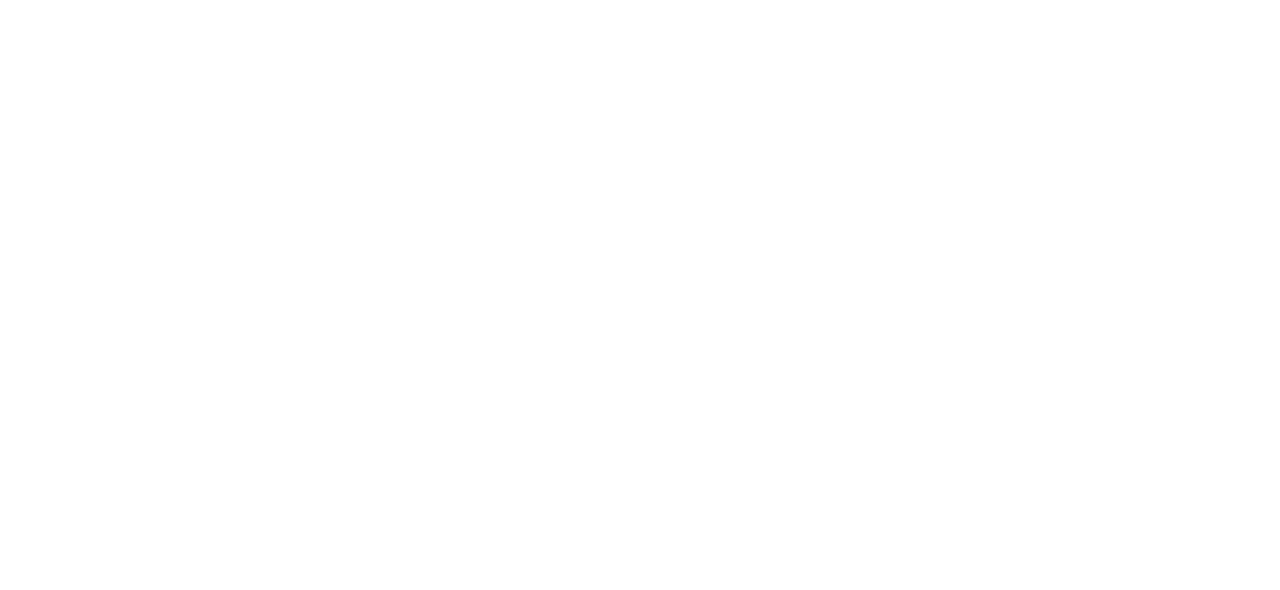
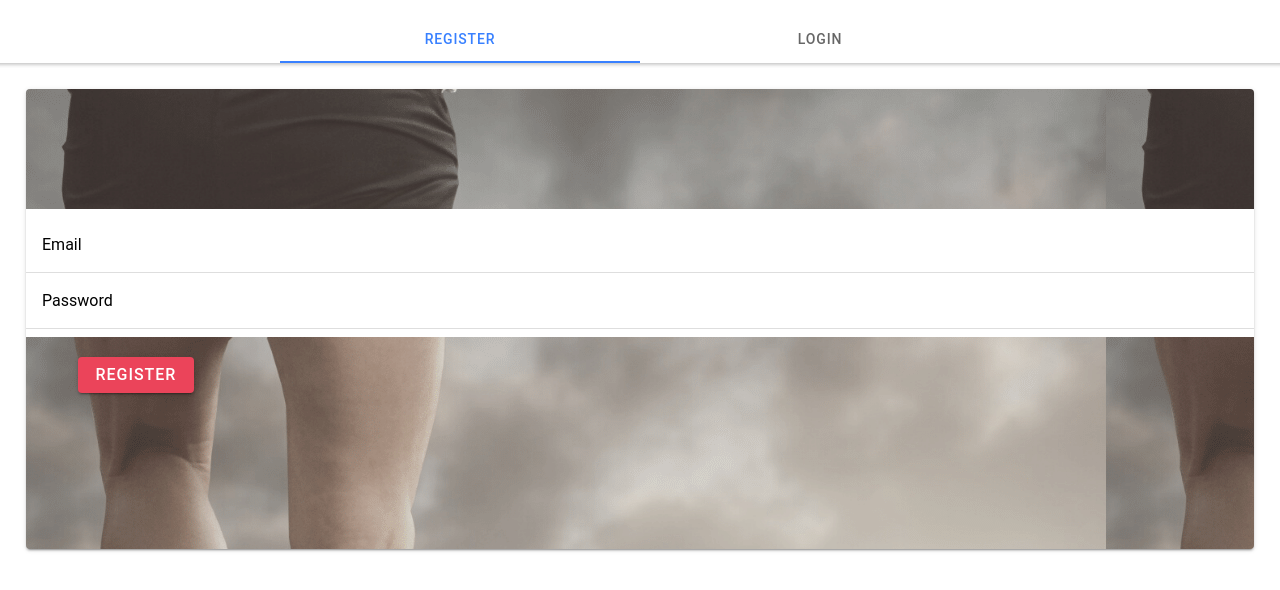
Before and after one commit to Enaturale/Exercise-App-Ionic-React, a React (Create React App) app: page /login in a window 1280 px wide. Shown: the top 590 px of the page. Built offline with nearby package versions, Linux system fonts and the light colour scheme.

Commit message:
login page design and register done

```diff
--- a/src/App.tsx
+++ b/src/App.tsx
@@ -6,6 +6,8 @@
 
 // import Home from './pages/Home';
 import Home from './pages/Home';
+import Login from './pages/Login';
+import Welcome from './pages/welcomepage';
 
 /* Core CSS required for Ionic components to work properly */
 import '@ionic/react/css/core.css';
@@ -30,11 +32,20 @@
   <IonApp>
     <IonReactRouter>
       <IonRouterOutlet>
-        <Route exact path="/home">
+        {/* <Route exact path="/home">
           <Home />
+        </Route> */}
+
+        <Route exact path="/" component={Home}>
+          {/* <Redirect to="/home" /> */}
         </Route>
-        <Route exact path="/">
-          <Redirect to="/home" />
+
+        <Route exact path="/login">
+          <Login />
+        </Route>
+
+        <Route exact path="/welcome">
+          <Welcome />
         </Route>
       </IonRouterOutlet>
     </IonReactRouter>
--- a/src/pages/Home.tsx
+++ b/src/pages/Home.tsx
@@ -1,52 +1,27 @@
 import { IonButton, IonContent, IonFab, IonFabButton, IonFabList, IonHeader, IonIcon, IonPage, IonText, IonTitle, IonToolbar, useIonActionSheet } from '@ionic/react';
-import ExploreContainer from '../components/ExploreContainer';
-import { add, settings, share, person, arrowForwardCircle, arrowBackCircle, arrowUpCircle, logoVimeo, logoFacebook, logoInstagram, logoTwitter } from 'ionicons/icons';
 import './Home.css';
 import fit from "../images/monday.png";
 
 const Home: React.FC = () => {
-  const [present, dismiss] = useIonActionSheet();
+
   return (
     <IonPage   >
-      {/* <IonHeader>
-        <IonToolbar>
-          <IonTitle>Get Fit!</IonTitle>
-        </IonToolbar>
-      </IonHeader> */}
       <IonContent fullscreen  >
+        <div  style={{backgroundImage:`url(${fit})`,fontSize:'16px',height: '570px' }} >
 
-        {/* <IonText>
-        <h2 style={{color: "red", marginTop:'160px',
-        fontSize:'30px', fontVariant:}}>
-          Get FIT!
-        </h2>
-        </IonText> */}
-
-        <div style={{ height: '560px'}}>
-        <div  style={{backgroundImage:`url(${fit})`,fontSize:'16px',height: '570px' }} >
-        <div style={{}}>
           <IonText>
             <h2 style={{color: "white", fontSize: '50px', marginLeft:'50px',
             paddingTop:'140px'}}>
               Get Fit!
             </h2>
           </IonText>
-        </div>
 
-        <IonButton fill="solid" expand="block"  color="danger" onClick={() =>{}}
-        style={{fontSize:'16px', marginTop:'50px' }}>
+
+        <IonButton fill="solid" expand="block"  color="danger" routerLink="/login"
+          style={{fontSize:'16px', marginTop:'50px' }}>
           Get Started
         </IonButton>
         </div>
-
-
-        </div>
-
-
-
-
-
-
       </IonContent>
     </IonPage>
   );
--- a/src/pages/Login.css
+++ b/src/pages/Login.css
@@ -0,0 +1,21 @@
+.lgnBtn{
+    font-size: 16px;
+    align-content: center;
+    justify-content: center;
+    padding-left: 60px;
+    margin-top: 20px;
+}
+
+.regBtn{
+    font-size: 16px;
+    align-content: center;
+    justify-content: center;
+    padding-left: 50px;
+    margin-top: 20px;
+}
+
+.card{
+    font-size:'16px';
+
+
+}
--- a/src/pages/Login.tsx
+++ b/src/pages/Login.tsx
@@ -1,17 +1,85 @@
-import { IonPage, IonHeader, IonToolbar, IonTitle, IonContent } from "@ionic/react"
+import { IonPage, IonHeader, IonToolbar, IonTitle, IonContent, IonSlides,  IonSlide,
+   IonText, IonButton, IonSegment, IonSegmentButton, IonLabel, IonCard, IonList, IonItem, IonInput } from "@ionic/react"
+import fit from "../images/monday.png";
+import React, { useState } from "react";
+import './Login.css';
 
-const Home: React.FC = () => {
+
+
+// const Login: React.FC = () => {
+  const Login = () => {
+    const [registerActive, setRegisterActive] = useState<boolean>(true);
+    const [loginActive, setLoginActive] = useState<boolean>(false);
+
     return(
-        <IonPage   >
-       {/* <IonHeader>
-        <IonToolbar>
-          <IonTitle>Get Fit!</IonTitle>
-        </IonToolbar>
-      </IonHeader>  */}
-      <IonContent fullscreen  >
-          <h2>Log In</h2>
-      </IonContent>
+        <IonPage>
+          <IonHeader>
+      <IonToolbar>
+            <IonSegment  value={registerActive ? "register" : "login"} style={{paddingTop:'15px'}}>
+              <IonSegmentButton
+                value="register"
+                onClick={() => {
+                  setLoginActive(false);
+                  setRegisterActive(true);
+                }}
+              >
+                <IonLabel>Register</IonLabel>
+              </IonSegmentButton>
+              <IonSegmentButton
+                value="login"
+                onClick={() => {
+                  setRegisterActive(false);
+                  setLoginActive(true);
+                }}
+              >
+                <IonLabel>Login</IonLabel>
+              </IonSegmentButton>
+            </IonSegment>
+          </IonToolbar>
+        </IonHeader>
+        <IonContent className="ion-padding" >
+          {registerActive ? (
+            <IonCard className="card" style={{backgroundImage:`url(${fit})`,height: '460px', paddingTop:'10px'}}>
+              <IonList style={{marginTop: '110px'}}>
+                <IonItem>
+                  <IonLabel position="floating">Email</IonLabel>
+                  <IonInput type="email"></IonInput>
+                </IonItem>
+
+                <IonItem>
+                  <IonLabel position="floating">Password</IonLabel>
+                  <IonInput type="password"></IonInput>
+                </IonItem>
+              </IonList>
+
+              <IonButton className="regBtn"  color="danger" routerLink="/welcome">
+                Register
+              </IonButton>
+            </IonCard>
+          ) : (
+            <IonCard style={{backgroundImage:`url(${fit})`,fontSize:'16px',height: '480px' }}>
+              <IonList style={{marginTop: '110px'}}>
+                <IonItem>
+                  <IonLabel position="floating">Email</IonLabel>
+                  <IonInput type="email"></IonInput>
+                </IonItem>
+
+                <IonItem>
+                  <IonLabel position="floating">Password</IonLabel>
+                  <IonInput type="password"></IonInput>
+                </IonItem>
+              </IonList>
+
+              <IonButton className="lgnBtn" color="primary" routerLink="/welcome">
+                Log In
+              </IonButton>
+            </IonCard>
+          )}
+        </IonContent>
+
       </IonPage>
     )
 
 }
+
+export default Login;
--- /dev/null
+++ b/src/pages/welcomepage.tsx
@@ -0,0 +1,20 @@
+import { IonButton, IonContent, IonFab, IonFabButton, IonFabList, IonHeader, IonIcon, IonPage, IonText, IonTitle, IonToolbar, useIonActionSheet } from '@ionic/react';
+import './welcomepage.css';
+
+
+const Welcome: React.FC = () => {
+
+  return (
+
+    <IonPage>
+        <IonContent>
+            <IonTitle>
+                <h2>Get FIT!</h2>
+            </IonTitle>
+        </IonContent>
+    </IonPage>
+
+  );
+};
+
+export default Welcome;
```
Also changed, not shown: src/pages/welcomepage.css (added).
